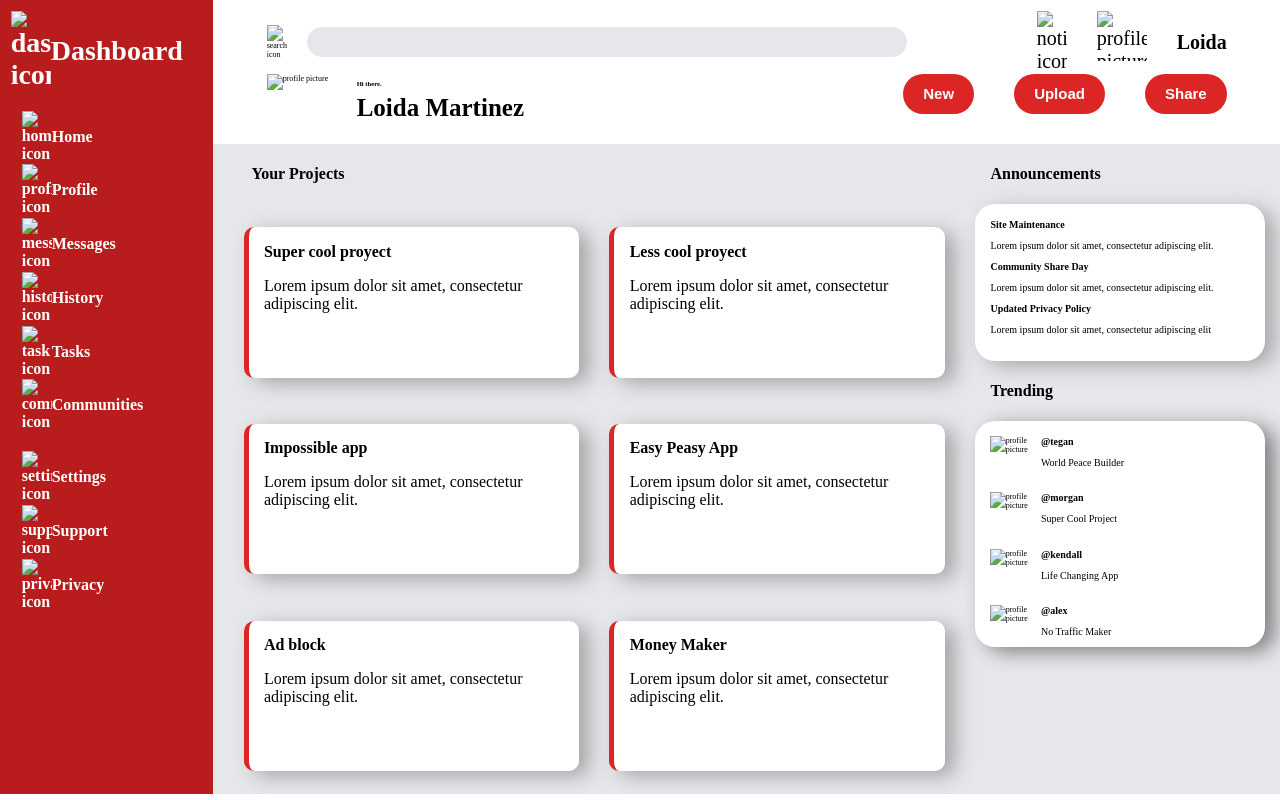
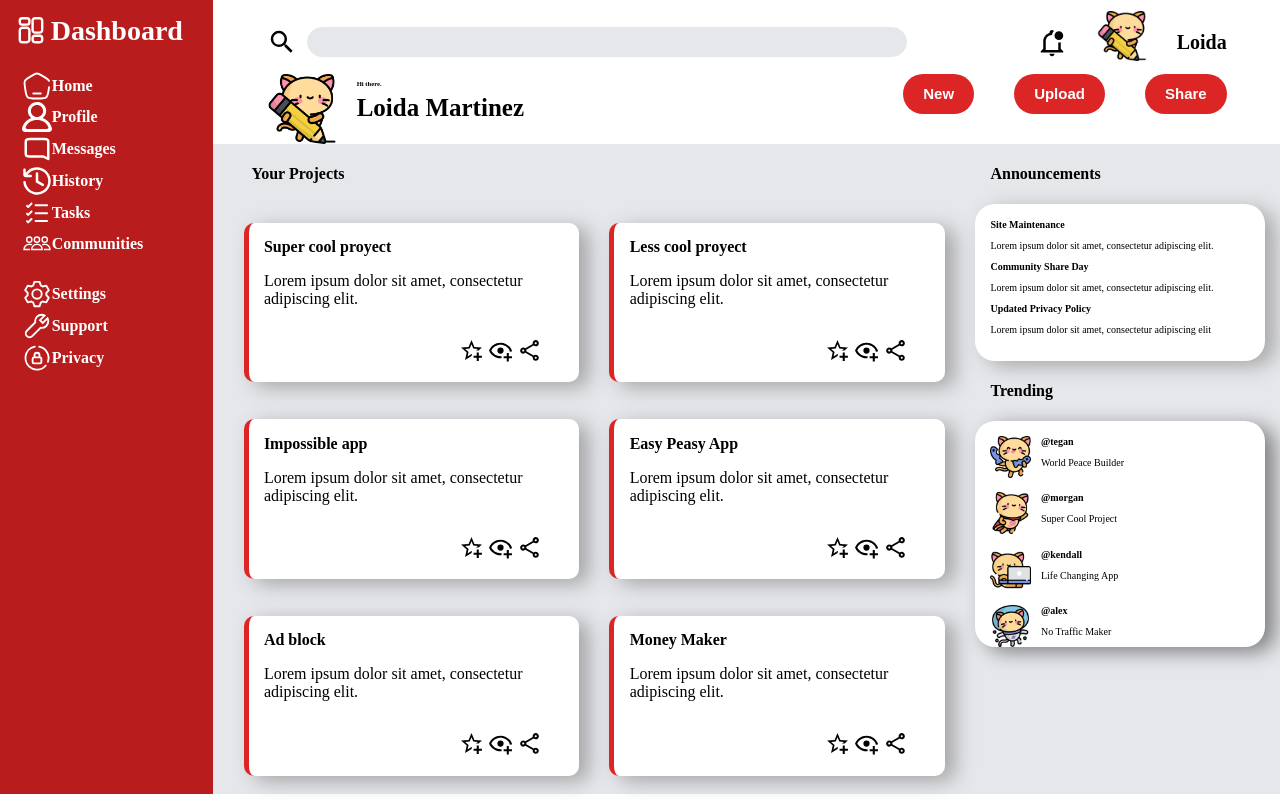
Before and after one commit to lmcygnus/Admin-Dashboard, a plain HTML site: page index.html in a window 1280 px wide. Drawn offline with Linux system fonts and the light colour scheme; the site is published under a folder, as on GitHub Pages, so addresses that start at the root find nothing.

Commit message:
fix image error

```diff
--- a/index.html
+++ b/index.html
@@ -12,46 +12,46 @@
 <body>
     <div class="sidebar">
         <div class="dashboard" style="font-size: 28px; margin: 5%;">
-            <img src="/icons/dashboard-svgrepo-com.svg" alt="dashboard icon" width="40px">Dashboard</div>
+            <img src="icons/dashboard-svgrepo-com.svg" alt="dashboard icon" width="40px">Dashboard</div>
         <div class="group1">
             <div class="sidebarItems">
-                <img src="/icons/home-angle-svgrepo-com.svg" alt="home icon" width="30px">Home</div>
+                <img src="icons/home-angle-svgrepo-com.svg" alt="home icon" width="30px">Home</div>
             <div class="sidebarItems">
-                <img src="/icons/profile-round-1342-svgrepo-com.svg" alt="profile icon" width="30px">Profile</div>
+                <img src="icons/profile-round-1342-svgrepo-com.svg" alt="profile icon" width="30px">Profile</div>
             <div class="sidebarItems">
-                <img src="/icons/message-square-svgrepo-com.svg" alt="message icon" width="30px">Messages</div>
+                <img src="icons/message-square-svgrepo-com.svg" alt="message icon" width="30px">Messages</div>
             <div class="sidebarItems">
-                <img src="/icons/history-svgrepo-com.svg" alt="history icon" width="30px">History</div>
+                <img src="icons/history-svgrepo-com.svg" alt="history icon" width="30px">History</div>
             <div class="sidebarItems">
-                <img src="/icons/task-svgrepo-com.svg" alt="task icon" width="30px">Tasks</div>
+                <img src="icons/task-svgrepo-com.svg" alt="task icon" width="30px">Tasks</div>
             <div class="sidebarItems">
-                <img src="/icons/group-svgrepo-com (2).svg" alt="communities icon" width="30px">Communities</div>
+                <img src="icons/group-svgrepo-com (2).svg" alt="communities icon" width="30px">Communities</div>
         </div>
         <div class="group2">
             <div class="sidebarItems">
-                <img src="/icons/setting-svgrepo-com.svg" alt="setting icon" width="30px">Settings</div>
+                <img src="icons/setting-svgrepo-com.svg" alt="setting icon" width="30px">Settings</div>
             <div class="sidebarItems">
-                <img src="/icons/support-svgrepo-com.svg" alt="support icon" width="30px">Support</div>
+                <img src="icons/support-svgrepo-com.svg" alt="support icon" width="30px">Support</div>
             <div class="sidebarItems">
-                <img src="/icons/privacy-dashboard-svgrepo-com.svg" alt="privacy icon" width="30px">Privacy</div>
+                <img src="icons/privacy-dashboard-svgrepo-com.svg" alt="privacy icon" width="30px">Privacy</div>
         </div>
     </div>
     <div class="main-content">
         <div class="header">
             <div class="header1">
                 <div class="searchGroup">
-                    <img src="/icons/magnify.svg" alt="search icon" width="30px">
+                    <img src="icons/magnify.svg" alt="search icon" width="30px">
                     <input type="search">
                 </div>
                 <div class="group3">
-                    <img src="/icons/bell-badge-outline.svg" alt="notification icon" width="30px">
-                    <img src="/icons/kitty.png" alt="profile picture" width="50px" height="50px">
+                    <img src="icons/bell-badge-outline.svg" alt="notification icon" width="30px">
+                    <img src="icons/kitty.png" alt="profile picture" width="50px" height="50px">
                     <p><b>Loida</b></p>
                 </div>
             </div>
             <div class="header2">
                 <div class="group4">
-                    <img src="/icons/kitty.png" alt="profile picture" width="70px" height="70px">
+                    <img src="icons/kitty.png" alt="profile picture" width="70px" height="70px">
                     <div class="header-text">
                         <small><p><b>Hi there.</b></p></small>
                         <p class="name"><b>Loida Martinez</b></p>
@@ -72,54 +72,54 @@
                         <b>Super cool proyect</b>
                         <p>Lorem ipsum dolor sit amet, consectetur adipiscing elit.</p>
                         <div class="buttons">
-                            <img src="/icons/star-plus-outline.svg" alt="" width="25px">
-                            <img src="/icons/eye-plus-outline.svg" alt="" width="25px">
-                            <img src="/icons/share-variant-outline.svg" alt="" width="25px">
+                            <img src="icons/star-plus-outline.svg" alt="" width="25px">
+                            <img src="icons/eye-plus-outline.svg" alt="" width="25px">
+                            <img src="icons/share-variant-outline.svg" alt="" width="25px">
                         </div>
                     </div>
                     <div class="proyects">
                         <b>Less cool proyect</b>
                         <p>Lorem ipsum dolor sit amet, consectetur adipiscing elit.</p>
                         <div class="buttons">
-                            <img src="/icons/star-plus-outline.svg" alt="" width="25px">
-                            <img src="/icons/eye-plus-outline.svg" alt="" width="25px">
-                            <img src="/icons/share-variant-outline.svg" alt="" width="25px">
+                            <img src="icons/star-plus-outline.svg" alt="" width="25px">
+                            <img src="icons/eye-plus-outline.svg" alt="" width="25px">
+                            <img src="icons/share-variant-outline.svg" alt="" width="25px">
                         </div>
                     </div>
                     <div class="proyects">
                         <b>Impossible app</b>
                         <p>Lorem ipsum dolor sit amet, consectetur adipiscing elit.</p>
                         <div class="buttons">
-                            <img src="/icons/star-plus-outline.svg" alt="" width="25px">
-                            <img src="/icons/eye-plus-outline.svg" alt="" width="25px">
-                            <img src="/icons/share-variant-outline.svg" alt="" width="25px">
+                            <img src="icons/star-plus-outline.svg" alt="" width="25px">
+                            <img src="icons/eye-plus-outline.svg" alt="" width="25px">
+                            <img src="icons/share-variant-outline.svg" alt="" width="25px">
                         </div>
                     </div>
                     <div class="proyects">
                         <b>Easy Peasy App</b>
                         <p>Lorem ipsum dolor sit amet, consectetur adipiscing elit.</p>
                         <div class="buttons">
-                            <img src="/icons/star-plus-outline.svg" alt="" width="25px">
-                            <img src="/icons/eye-plus-outline.svg" alt="" width="25px">
-                            <img src="/icons/share-variant-outline.svg" alt="" width="25px">
+                            <img src="icons/star-plus-outline.svg" alt="" width="25px">
+                            <img src="icons/eye-plus-outline.svg" alt="" width="25px">
+                            <img src="icons/share-variant-outline.svg" alt="" width="25px">
                         </div>
                     </div>
                     <div class="proyects">
                         <b>Ad block</b>
                         <p>Lorem ipsum dolor sit amet, consectetur adipiscing elit.</p>
                         <div class="buttons">
-                            <img src="/icons/star-plus-outline.svg" alt="" width="25px">
-                            <img src="/icons/eye-plus-outline.svg" alt="" width="25px">
-                            <img src="/icons/share-variant-outline.svg" alt="" width="25px">
+                            <img src="icons/star-plus-outline.svg" alt="" width="25px">
+                            <img src="icons/eye-plus-outline.svg" alt="" width="25px">
+                            <img src="icons/share-variant-outline.svg" alt="" width="25px">
                         </div>
                     </div>
                     <div class="proyects">
                         <b>Money Maker</b>
                         <p>Lorem ipsum dolor sit amet, consectetur adipiscing elit.</p>
                         <div class="buttons">
-                            <img src="/icons/star-plus-outline.svg" alt="" width="25px">
-                            <img src="/icons/eye-plus-outline.svg" alt="" width="25px">
-                            <img src="/icons/share-variant-outline.svg" alt="" width="25px">
+                            <img src="icons/star-plus-outline.svg" alt="" width="25px">
+                            <img src="icons/eye-plus-outline.svg" alt="" width="25px">
+                            <img src="icons/share-variant-outline.svg" alt="" width="25px">
                         </div>
                     </div>
                 </div>
@@ -146,28 +146,28 @@
                     <h4>Trending</h4>
                         <div class="trendings">
                             <div class="trending-boxes">
-                                <img src="/icons/kitty (1).png" alt="profile picture" width="15%">
+                                <img src="icons/kitty (1).png" alt="profile picture" width="15%">
                                 <div class="trending-text">
                                     <b>@tegan</b>
                                     <p>World Peace Builder</p>
                                 </div>
                             </div>
                             <div class="trending-boxes">
-                                <img src="/icons/kitty (2).png" alt="profile picture" width="15%">
+                                <img src="icons/kitty (2).png" alt="profile picture" width="15%">
                                 <div class="trending-text">
                                     <b>@morgan</b>
                                     <p>Super Cool Project</p>
                                 </div>
                             </div>
                             <div class="trending-boxes">
-                                <img src="/icons/kitty (3).png" alt="profile picture" width="15%">
+                                <img src="icons/kitty (3).png" alt="profile picture" width="15%">
                                 <div class="trending-text">
                                     <b>@kendall</b>
                                     <p>Life Changing App</p>
                                 </div>
                             </div>
                             <div class="trending-boxes">
-                                <img src="/icons/kitty (4).png" alt="profile picture" width="15%">
+                                <img src="icons/kitty (4).png" alt="profile picture" width="15%">
                                 <div class="trending-text">
                                     <b>@alex</b>
                                     <p>No Traffic Maker</p>
```
